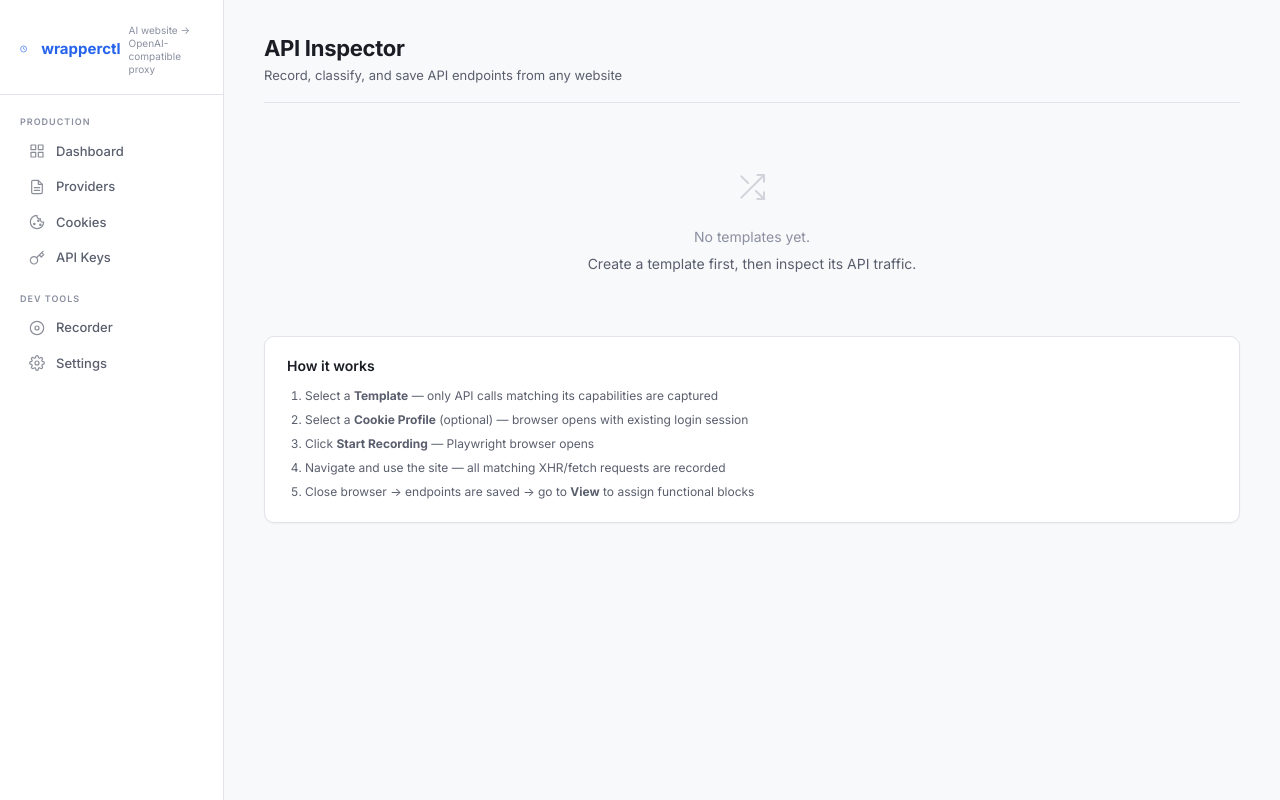
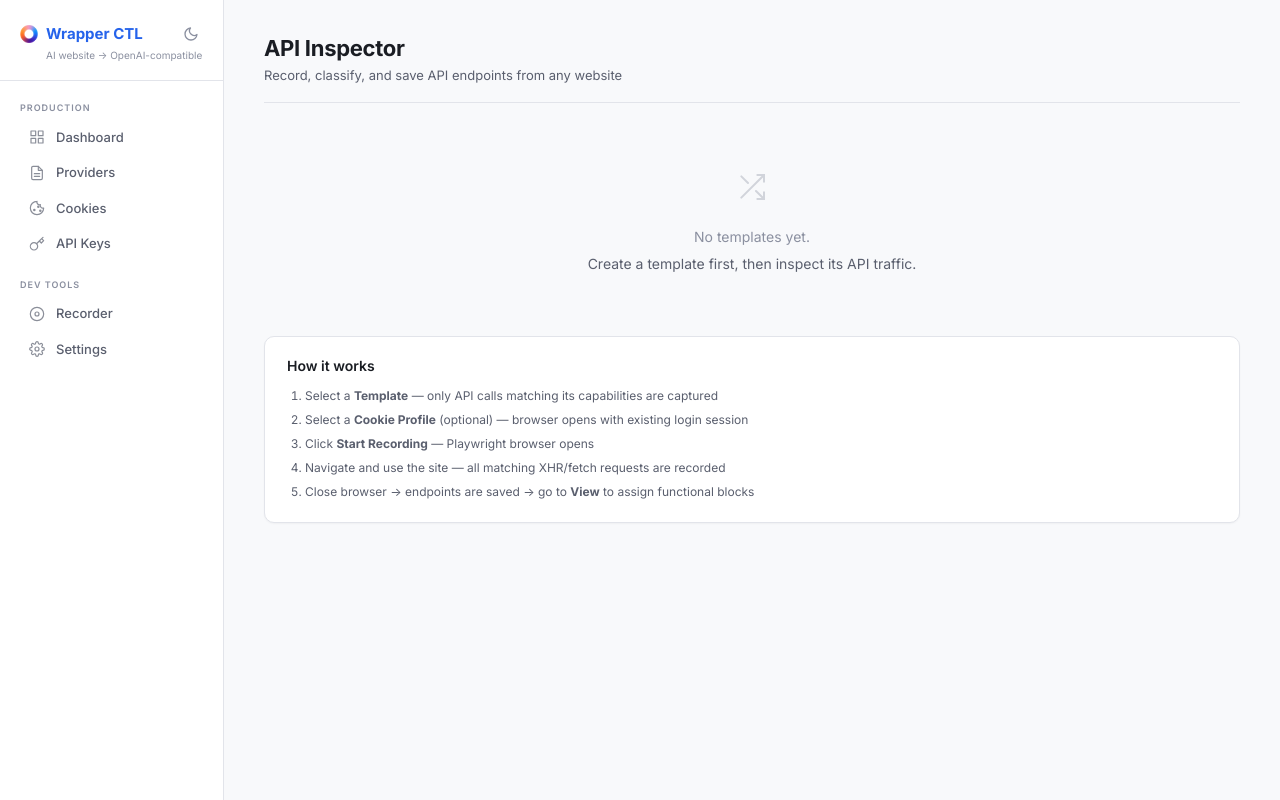
Before and after one commit to LimonTH/ai-web-wrapper-toolkit, a FastAPI app: page /ui/api in a window 1280 px wide. Run offline with FastAPI, Linux system fonts and the light colour scheme; data that the repository does not hold is empty.

Commit message:
feat: add theme switch and reformat title style

```diff
--- a/src/ui/static/css/style.css
+++ b/src/ui/static/css/style.css
@@ -78,15 +113,22 @@ body {
 
 .sidebar .logo {
     padding: 22px 20px 18px;
+    border-bottom: 1px solid var(--border);
+    margin-bottom: 4px;
+    line-height: 1.3;
+}
+
+.sidebar .logo .logo-row {
+    display: flex;
+    align-items: center;
+    gap: 8px;
     font-size: 15px;
     font-weight: 700;
     color: var(--accent);
-    border-bottom: 1px solid var(--border);
-    margin-bottom: 4px;
-    line-height: 1.3;
-    display: flex;
-    align-items: center;
-    gap: 8px;
+}
+
+.sidebar .logo .logo-row svg {
+    flex-shrink: 0;
 }
 
 .sidebar .logo small {
@@ -94,7 +136,8 @@ body {
     font-size: 10px;
     font-weight: 400;
     color: var(--text-muted);
-    margin-top: 2px;
+    margin-top: 3px;
+    padding-left: 26px;
 }
 
 .sidebar .nav-section {
@@ -154,6 +197,52 @@ body {
     stroke-width: 1.8;
     stroke-linecap: round;
     stroke-linejoin: round;
+}
+
+/* ============================================================
+   Theme button (sidebar logo row)
+   ============================================================ */
+.theme-btn {
+    margin-left: auto;
+    background: none;
+    border: 1px solid transparent;
+    border-radius: 5px;
+    padding: 3px;
+    cursor: pointer;
+    display: flex;
+    align-items: center;
+    justify-content: center;
+    color: var(--text-muted);
+    transition: color 0.15s, background 0.15s, border-color 0.15s;
+    line-height: 1;
+}
+
+.theme-btn:hover {
+    color: var(--text-secondary);
+    background: var(--bg-hover);
+    border-color: var(--border);
+}
+
+.theme-btn svg {
+    width: 16px;
+    height: 16px;
+    display: block;
+}
+
+.theme-btn .sun-icon {
+    display: none;
+}
+
+.theme-btn .moon-icon {
+    display: block;
+}
+
+[data-theme="dark"] .theme-btn .sun-icon {
+    display: block;
+}
+
+[data-theme="dark"] .theme-btn .moon-icon {
+    display: none;
 }
 
 /* ============================================================
--- a/src/ui/templates/api/list.html
+++ b/src/ui/templates/api/list.html
@@ -1,5 +1,5 @@
 {% extends "base.html" %}
-{% block title %}API Inspector — wrapperctl{% endblock %}
+{% block title %}API Inspector — Wrapper CTL{% endblock %}
 
 {% block content %}
 <div class="toolbar">
--- a/src/ui/templates/base.html
+++ b/src/ui/templates/base.html
@@ -11,13 +11,23 @@
 <body>
 <aside class="sidebar">
     <div class="logo">
-        <svg width="18" height="18" viewBox="0 0 24 24" fill="none" stroke="currentColor" stroke-width="2"
-             style="vertical-align:-3px;margin-right:6px;">
-            <circle cx="12" cy="12" r="10"/>
-            <path d="M12 6v6l4 2"/>
-        </svg>
-        wrapperctl
-        <small>AI website → OpenAI-compatible proxy</small>
+        <div class="logo-row">
+            <img src="/static/favicon.png" width="18" height="18" alt="">
+            Wrapper CTL
+            <button class="theme-btn" id="theme-btn" title="Toggle theme">
+                <svg class="sun-icon" viewBox="0 0 24 24" fill="none" stroke="currentColor" stroke-width="2" stroke-linecap="round" stroke-linejoin="round">
+                    <circle cx="12" cy="12" r="5"/>
+                    <line x1="12" y1="1" x2="12" y2="3"/><line x1="12" y1="21" x2="12" y2="23"/>
+                    <line x1="4.22" y1="4.22" x2="5.64" y2="5.64"/><line x1="18.36" y1="18.36" x2="19.78" y2="19.78"/>
+                    <line x1="1" y1="12" x2="3" y2="12"/><line x1="21" y1="12" x2="23" y2="12"/>
+                    <line x1="4.22" y1="19.78" x2="5.64" y2="18.36"/><line x1="18.36" y1="5.64" x2="19.78" y2="4.22"/>
+                </svg>
+                <svg class="moon-icon" viewBox="0 0 24 24" fill="none" stroke="currentColor" stroke-width="2" stroke-linecap="round" stroke-linejoin="round">
+                    <path d="M21 12.79A9 9 0 1 1 11.21 3 7 7 0 0 0 21 12.79z"/>
+                </svg>
+            </button>
+        </div>
+        <small>AI website → OpenAI-compatible</small>
     </div>
 
     <div class="nav-section">Production</div>
@@ -83,6 +93,43 @@
 <div id="toast"></div>
 
 <script>
+    // ============================================================
+    // Theme toggle — dark / light mode
+    // ============================================================
+    window.__theme = {
+        key: 'awt-theme',
+        html: document.documentElement,
+
+        set: function (theme) {
+            this.html.setAttribute('data-theme', theme);
+            localStorage.setItem(this.key, theme);
+        },
+
+        toggle: function () {
+            var current = this.html.getAttribute('data-theme') || 'light';
+            this.set(current === 'dark' ? 'light' : 'dark');
+        }
+    };
+
+    (function () {
+        var saved = localStorage.getItem(window.__theme.key);
+        if (saved === 'dark' || saved === 'light') {
+            window.__theme.set(saved);
+        } else {
+            var prefersDark = window.matchMedia('(prefers-color-scheme: dark)').matches;
+            window.__theme.set(prefersDark ? 'dark' : 'light');
+        }
+
+        // Wire up theme button in sidebar
+        var btn = document.getElementById('theme-btn');
+        if (btn) {
+            btn.addEventListener('click', function (e) {
+                e.stopPropagation();
+                window.__theme.toggle();
+            });
+        }
+    })();
+
     // Toast notification system
     function showToast(message, type) {
         type = type || 'success';
--- a/src/ui/templates/cookies/list.html
+++ b/src/ui/templates/cookies/list.html
@@ -1,5 +1,5 @@
 {% extends "base.html" %}
-{% block title %}Cookie Profiles — wrapperctl{% endblock %}
+{% block title %}Cookie Profiles — Wrapper CTL{% endblock %}
 
 {% block content %}
 <div class="toolbar">
--- a/src/ui/templates/keys/list.html
+++ b/src/ui/templates/keys/list.html
@@ -1,5 +1,5 @@
 {% extends "base.html" %}
-{% block title %}API Keys — wrapperctl{% endblock %}
+{% block title %}API Keys — Wrapper CTL{% endblock %}
 
 {% block content %}
 <div class="toolbar">
--- a/src/ui/templates/settings.html
+++ b/src/ui/templates/settings.html
@@ -1,5 +1,5 @@
 {% extends "base.html" %}
-{% block title %}Settings — wrapperctl{% endblock %}
+{% block title %}Settings — Wrapper CTL{% endblock %}
 
 {% block content %}
 <div class="toolbar">
```
Also changed, not shown: other parts of src/ui/static/css/style.css (+35 -0 lines).
